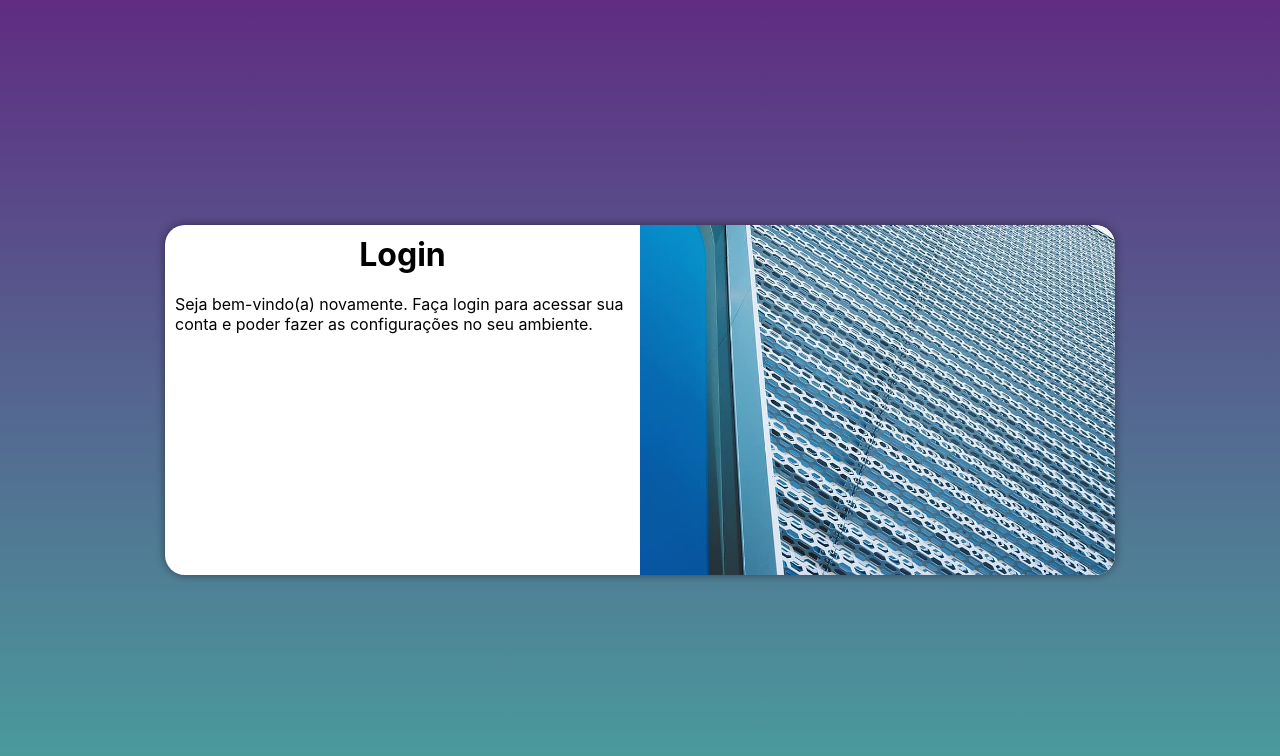
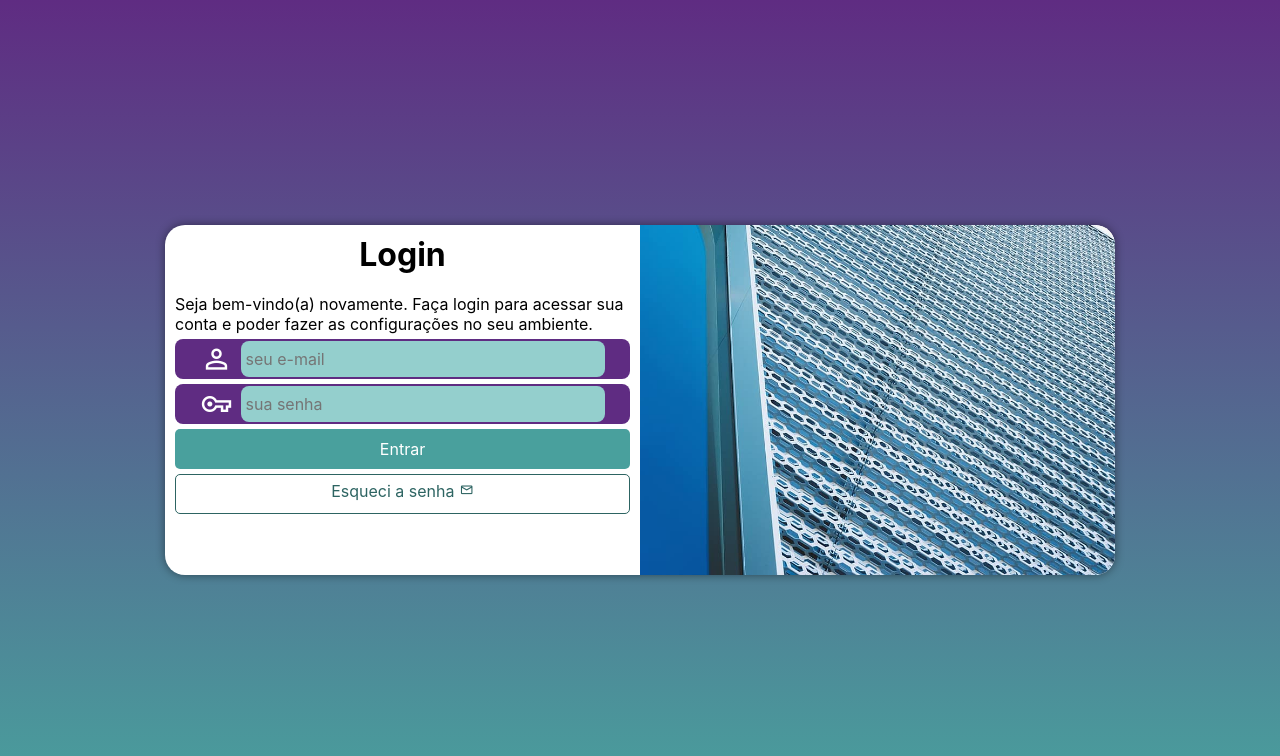
Before and after one commit to brunocortess/projeto-login, a plain HTML site: page index.html in a window 1280 px wide. Drawn offline with nearby package versions, Linux system fonts and the light colour scheme.

Commit message:
formulario

```diff
--- a/estilos/style.css
+++ b/estilos/style.css
@@ -61,4 +61,70 @@ div#formulario > h1 {
 
 div#formulario > p {
     font-size: 0.8em;
+    margin-bottom: 5px;
 }
+
+div.campo > span.material-symbols-outlined {
+    color: white;
+    width: 40px;
+    font-size: 2em;
+}
+
+form > div.campo {
+    display: flex;
+    flex-direction: row;
+    justify-content: center;
+    align-items: center;
+    background-color: #5f2c82;
+    margin-bottom: 5px;
+    width: 100%;
+    height: 40px;
+    border-radius: 8px;
+}
+
+div.campo > input {
+    width: 80%;
+    height: 36px;
+    background-color: #94CFCD;
+    font-size: 1em;
+    padding: 5px;
+    border: none;
+    border-radius: 8px;
+}
+
+div.campo > label {
+    display: none;
+}
+
+form > input[type=submit] {
+    display: block;
+    width: 100%;
+    height: 40px;
+    margin-bottom: 5px;
+    font-size: 1em;
+    background-color: #49a09d;
+    color: white;
+    border: none;
+    border-radius: 5px;
+}
+
+form > a {
+    display: block;
+    width: 100%;
+    height: 40px;
+    padding-top: 6px;
+    text-decoration: none;
+    text-align: center;
+    color: #2D6462;
+    border: 1px solid #2D6462;
+    border-radius: 5px;
+}
+
+form > a:hover {
+    background-color: #6CD3CF;
+}
+
+form > a > span.material-symbols-outlined {
+    font-size: 0.9em;
+    margin-left: 5px;
+}
--- a/index.html
+++ b/index.html
@@ -5,6 +5,7 @@
     <meta http-equiv="X-UA-Compatible" content="IE=edge">
     <meta name="viewport" content="width=device-width, initial-scale=1.0">
     <title>Login</title>
+    <link rel="stylesheet" href="https://fonts.googleapis.com/css2?family=Material+Symbols+Outlined:opsz,wght,FILL,GRAD@48,400,0,0" />
     <link rel="stylesheet" href="estilos/style.css">
     <link rel="stylesheet" href="estilos/media-query.css">
 </head>
@@ -19,8 +20,19 @@
                 <p>
                     Seja bem-vindo(a) novamente. Faça login para acessar sua conta e poder fazer as configurações no seu ambiente.
                 </p>
-                <form action="post">
-
+                <form action="post" autocomplete="on">
+                    <div class="campo">
+                        <span class="material-symbols-outlined">person</span>
+                        <input type="email" name="login" id="ilogin" placeholder="seu e-mail" autocomplete="email" max="30" required>
+                        <label for="ilogin">Login</label>
+                    </div>
+                    <div class="campo">
+                        <span class="material-symbols-outlined">vpn_key</span>
+                        <input type="password" name="senha" id="isenha" placeholder="sua senha" autocomplete="current-password" minlength="8" maxlength="20" required>
+                        <label for="isenha">Senha</label>
+                    </div>
+                    <input type="submit" value="Entrar">
+                    <a href="recuperar.html">Esqueci a senha<span class="material-symbols-outlined">mail</span></a>
                 </form>
             </div>
         </section>
```
